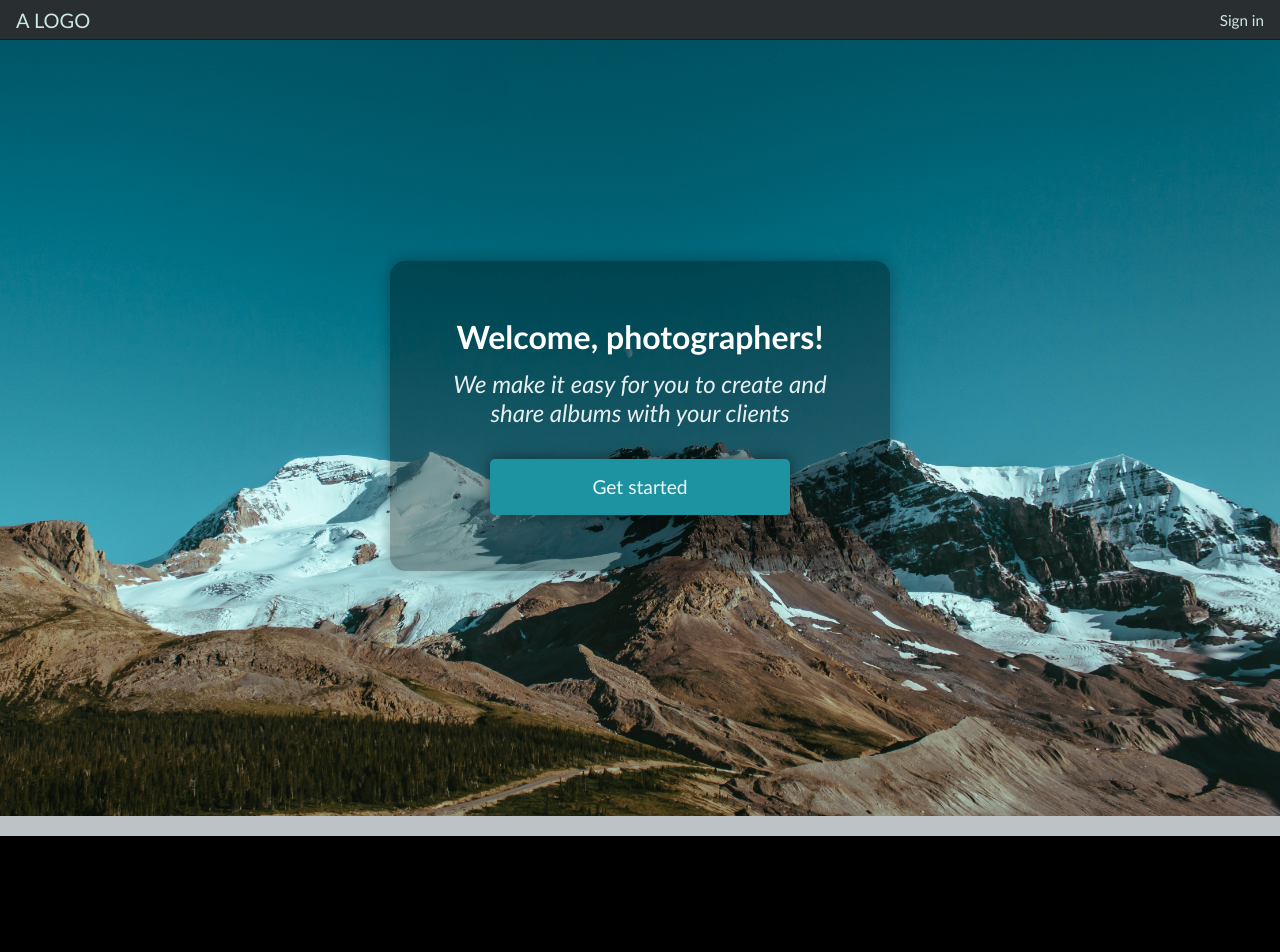
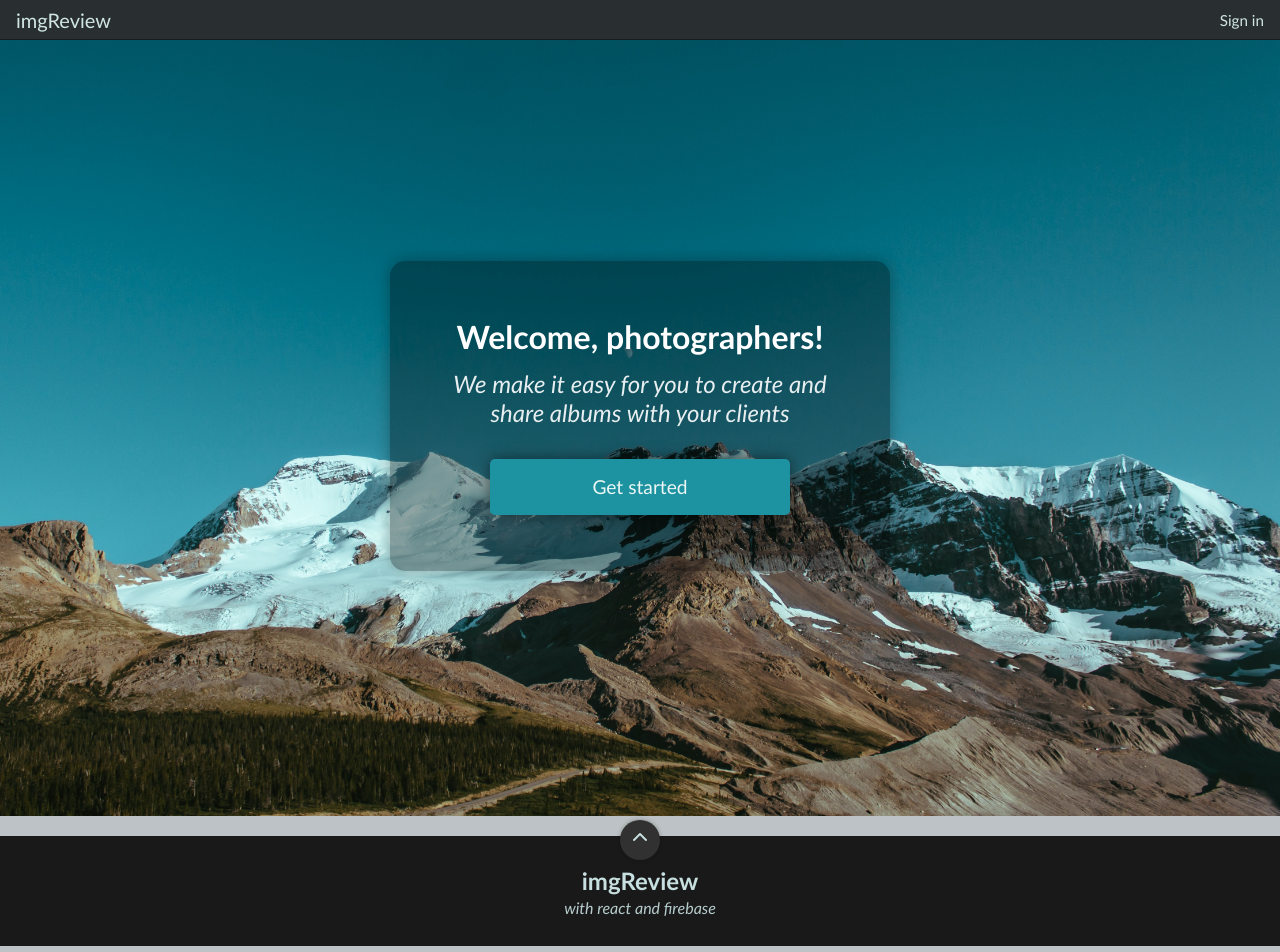
Before and after one commit to clm-1/react-photo-review, a React (Vite) app: page / in a window 1280 px wide. Shown: the top 952 px of the page. Built offline with nearby package versions, Linux system fonts and the light colour scheme; no server answers.

Commit message:
Footer and back to top btn

```diff
--- a/src/components/Footer.jsx
+++ b/src/components/Footer.jsx
@@ -4,7 +4,13 @@ import styles from '../css/Footer.module.css'
 const Footer = () => {
   return (
     <div className={styles.footerWrapper}>
-
+      <div onClick={() => window.scrollTo({ top: 0, behavior: 'smooth' })} className={styles.toTopBtn}>
+        <i className="fas fa-chevron-up"></i>
+      </div>
+      <div className={styles.footerContent}>
+        <h2>imgReview</h2>
+        <p>with react and firebase</p>
+      </div>
     </div>
   )
 }
--- a/src/components/Navbar.jsx
+++ b/src/components/Navbar.jsx
@@ -15,8 +15,8 @@ const Navbar = ({ setShowLoginModal }) => {
   }
 
   return (
-    <div className={styles.navbarWrapper}>
-      <NavLink className={styles.logoLink} to="/">A LOGO</NavLink>
+    <nav className={styles.navbarWrapper}>
+      <NavLink className={styles.logoLink} to="/">imgReview</NavLink>
       {currentUser
         ? <div className={styles.navbarUserWrapper}>
           <button className={styles.navbarUser} onClick={() => setShowDropdown(!showDropdown)}>
@@ -32,7 +32,7 @@ const Navbar = ({ setShowLoginModal }) => {
         : <button className={styles.signInBtn} onClick={() => setShowLoginModal(true)}>Sign in</button>
       }
 
-    </div>
+    </nav>
   )
 }
 
--- a/src/css/Footer.module.css
+++ b/src/css/Footer.module.css
@@ -1,6 +1,56 @@
 .footerWrapper {
-  background: black;
+  background: rgb(25, 25, 26);
   width: 100%;
-  height: 150px;
-  margin-top: -150px;
+  height: 110px;
+  margin-top: -110px;
+  color: rgb(199, 224, 223);
+  display: flex;
+  align-items: center;
+  justify-content: center;
+  position: relative;
 }
+
+.footerContent {
+  margin-top: .5rem;
+}
+
+.footerWrapper * {
+  text-align: center;
+  margin-bottom: .2rem;
+}
+
+.footerWrapper h2 {
+  font-size: clamp(1rem, calc(.7rem + 2vw), 1.5rem);
+}
+
+.footerWrapper p {
+  font-style: italic;
+  opacity: .9;
+}
+
+.toTopBtn {
+  cursor: pointer;
+  position: absolute;
+  background: rgb(49, 49, 49);
+  border-radius: 50%;
+  width: 40px;
+  height: 40px;
+  box-shadow: 0 0 4px rgba(0, 0, 0, 0.3);
+  display: flex;
+  justify-content: center;
+  align-items: center;
+  top: 0;
+  transform: translateY(-40%);
+}
+
+.toTopBtn:hover {
+  transform: translateY(-40%) scale(1.03);
+}
+
+.toTopBtn:active {
+  transform: translateY(-40%) scale(1);
+}
+
+.toTopBtn p {
+  font-size: 2rem;
+}
--- a/src/index.css
+++ b/src/index.css
@@ -19,7 +19,7 @@ body {
   max-width: 1400px;
   margin: 0 auto 0 auto;
   padding-top: 1rem;
-  padding-bottom: 170px;
+  padding-bottom: 130px;
   min-height: 100vh;
 }
 
```
